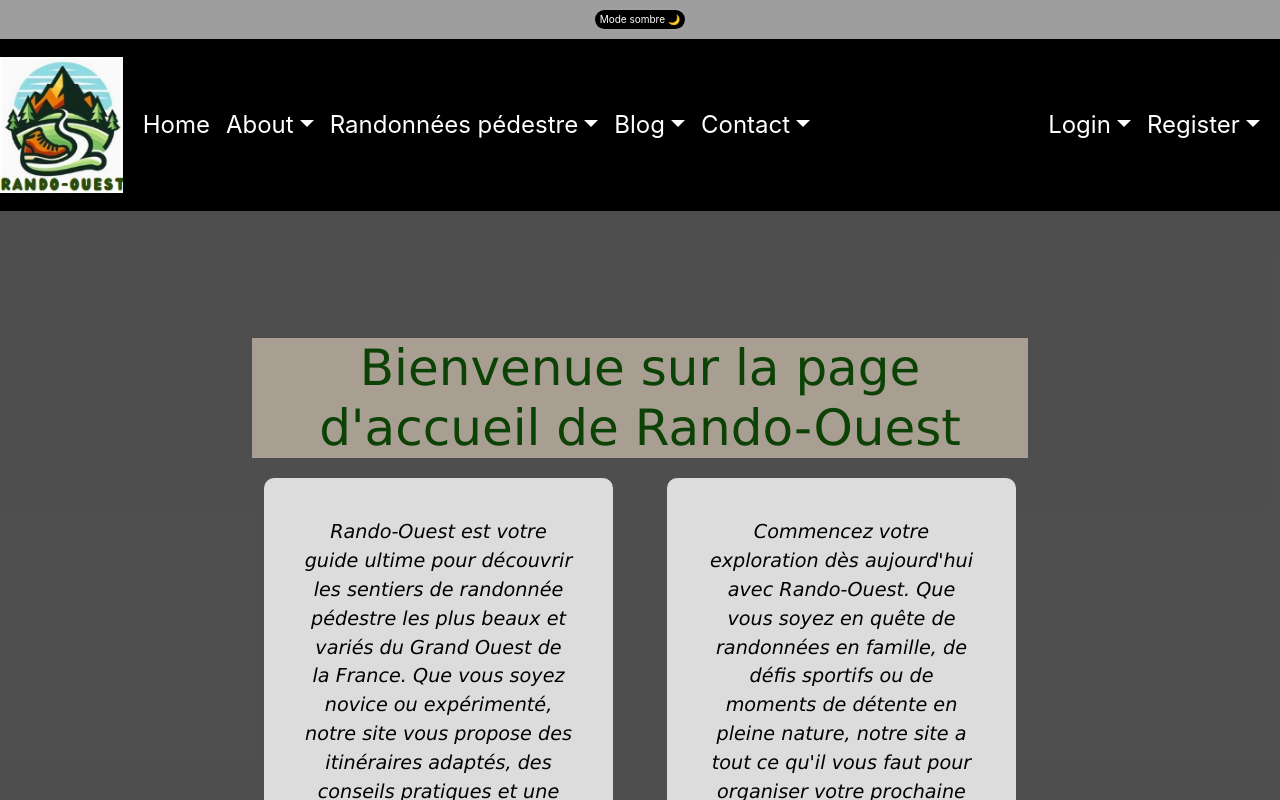
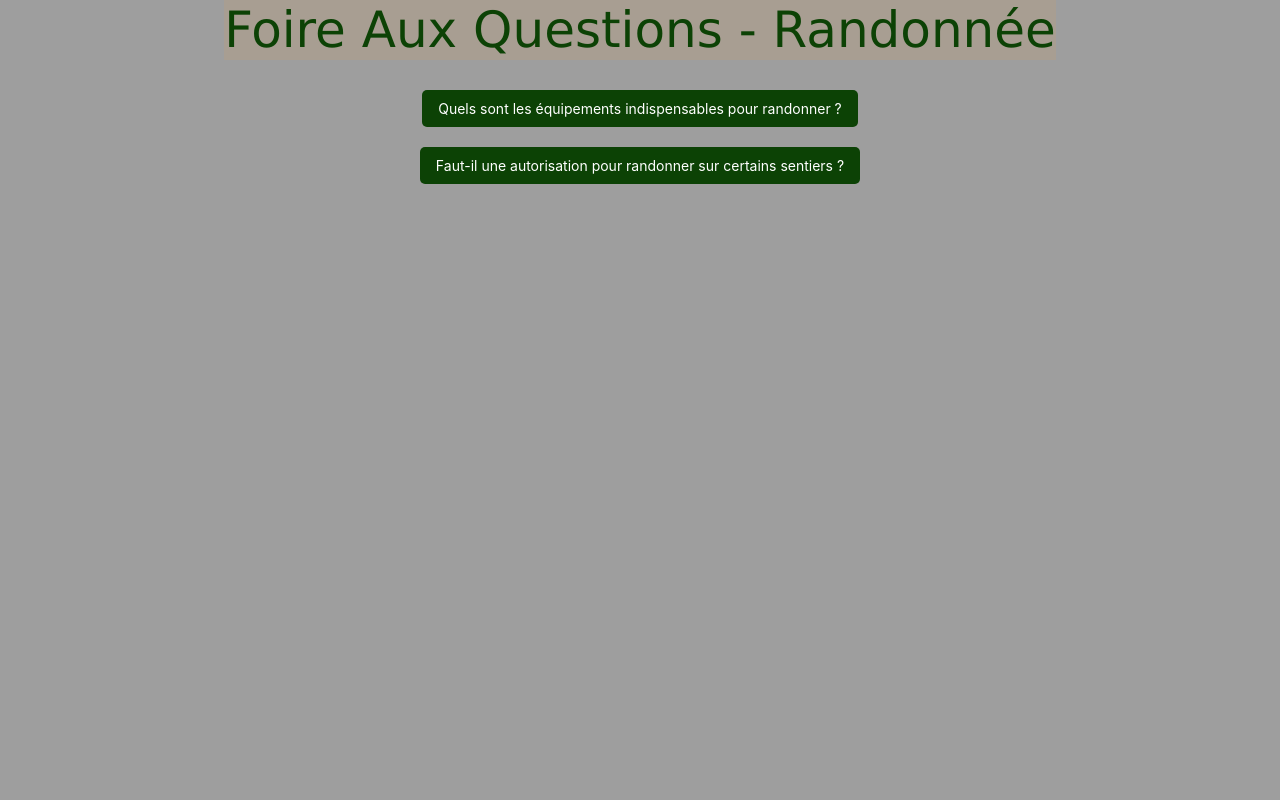
Before and after one commit to Nade0478/Rando-back-et-front, a React (Create React App) app in the folder Projet-rando-front/: page /divers/FaqPage in a window 1280 px wide. Shown: the top 800 px of the page. Built offline with nearby package versions, Linux system fonts and the light colour scheme; no server answers.

Commit message:
page FAQ de créer

```diff
--- a/Projet-rando-front/src/App.js
+++ b/Projet-rando-front/src/App.js
@@ -46,6 +46,9 @@ import ShowUser from "./pages/user/ShowUser";
 
 import ShowArticle from "./pages/article/ShowArticle";
 import ShowOpinion from "./pages/opinion/ShowOpinion";
+import FaqPage from "./pages/divers/FaqPage";
+
+
 
 const App = () => {
   return (
@@ -108,6 +111,8 @@ const App = () => {
           <Route path="/user/show/:id" element={<ShowUser />} />
           <Route path="/user/add" element={<AddUser />} />
 
+          <Route path="divers/FaqPage" element={<FaqPage />} />
+
 
 
           {/* <Route path="/user/add" element={<AddUser />} />  */}
--- a/Projet-rando-front/src/components/Footer.jsx
+++ b/Projet-rando-front/src/components/Footer.jsx
@@ -40,7 +40,8 @@ const Footer = () => {
           <Col>
             <p>
               <a href="/terms" target="_blank" rel="noopener noreferrer">Conditions Générales d'Utilisation</a> |
-              <a href="/privacy" target="_blank" rel="noopener noreferrer">Politique de Confidentialité</a>
+              <a href="/privacy" target="_blank" rel="noopener noreferrer">Politique de Confidentialité</a> |
+              <a href="/divers/FaqPage" target="_blank" rel="noopener noreferrer">Foire Aux Questions</a>
             </p>
             <p className="mt-2 copyright">&copy; 2025 Rando-Ouest. Tous droits réservés.</p>
           </Col>
--- /dev/null
+++ b/Projet-rando-front/src/pages/divers/FaqPage.jsx
@@ -0,0 +1,65 @@
+import React, { useState } from "react";
+
+const faqData = [
+  {
+    question: "Quels sont les équipements indispensables pour randonner ?",
+    answer: (
+      <>
+        <p>Pour une randonnée réussie, il est essentiel de bien s'équiper ! Voici les indispensables :</p>
+        <ul>
+          <li><strong>Chaussures adaptées :</strong> Confortables avec une bonne accroche.</li>
+          <li><strong>Sac à dos :</strong> Pour transporter tes affaires sans te fatiguer.</li>
+          <li><strong>Eau :</strong> Une gourde ou un système d'hydratation.</li>
+          <li><strong>Vêtements adaptés :</strong> Superposition selon la météo.</li>
+          <li><strong>Carte ou GPS :</strong> Toujours savoir où tu es.</li>
+          <li><strong>Trousse de secours :</strong> Premiers soins en cas de blessure.</li>
+          <li><strong>Nourriture :</strong> En-cas énergétiques.</li>
+          <li><strong>Lampe frontale :</strong> Utile si la nuit tombe plus tôt.</li>
+          <li><strong>Protection solaire :</strong> Lunettes, crème, chapeau.</li>
+          <li><strong>Bâtons de randonnée :</strong> Soutien sur terrains accidentés.</li>
+        </ul>
+      </>
+    )
+  },
+  {
+    question: "Faut-il une autorisation pour randonner sur certains sentiers ?",
+    answer: (
+      <>
+        <p>Ça dépend du sentier ! En général, les chemins publics ne nécessitent pas d'autorisation.</p>
+        <p>Voici quelques cas où une autorisation est requise :</p>
+        <ul>
+          <li><strong>Réserves naturelles :</strong> Restrictions pour protéger la faune et la flore.</li>
+          <li><strong>Parcs nationaux :</strong> Certaines zones sont réglementées.</li>
+          <li><strong>Propriétés privées :</strong> Nécessite l'accord du propriétaire.</li>
+          <li><strong>Zones militaires :</strong> Parfois soumises à des autorisations spéciales.</li>
+        </ul>
+      </>
+    )
+  }
+];
+
+const FAQItem = ({ question, answer }) => {
+  const [isOpen, setIsOpen] = useState(false);
+
+  return (
+    <div className="faq-item">
+      <button onClick={() => setIsOpen(!isOpen)} className="faq-question">
+        {question}
+      </button>
+      {isOpen && <div className="faq-answer">{answer}</div>}
+    </div>
+  );
+};
+
+const FaqPage = () => {
+  return (
+    <div className="faq-container">
+      <h1>Foire Aux Questions - Randonnée</h1>
+      {faqData.map((item, index) => (
+        <FAQItem key={index} {...item} />
+      ))}
+    </div>
+  );
+};
+
+export default FaqPage;
```
